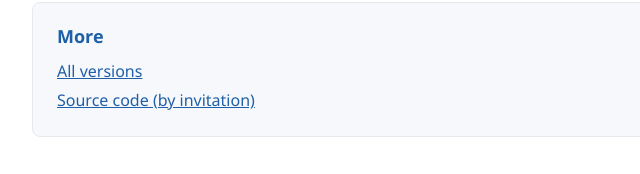
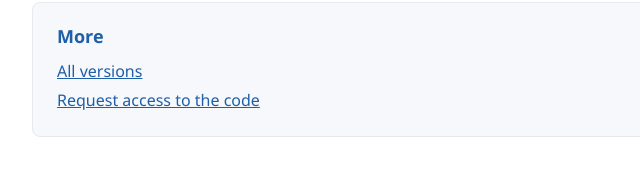
Before and after one commit to ctirado-cgiar/FenotIT-app, a plain HTML site: page index.html in a window 1280 px wide. Shown: the part 901-1075 px from the top of the page, 244-884 px from the left. Drawn offline with Linux system fonts and the light colour scheme.

Commit message:
formulario

```diff
--- a/index.html
+++ b/index.html
@@ -48,7 +48,7 @@
       <h2 data-es="Más" data-en="More"></h2>
       <ul class="links">
         <li><a href="https://github.com/ctirado-cgiar/FenotIT-app/releases" data-es="Todas las versiones" data-en="All versions"></a></li>
-        <li><a href="https://github.com/ctirado-cgiar/FenotIT" data-es="Código fuente (con invitación)" data-en="Source code (by invitation)"></a></li>
+        <li><a href="https://forms.cloud.microsoft/e/qZbQNMKPt7" target="_blank" rel="noopener" data-es="Solicitar acceso al código" data-en="Request access to the code"></a></li>
       </ul>
     </section>
   </main>
```
